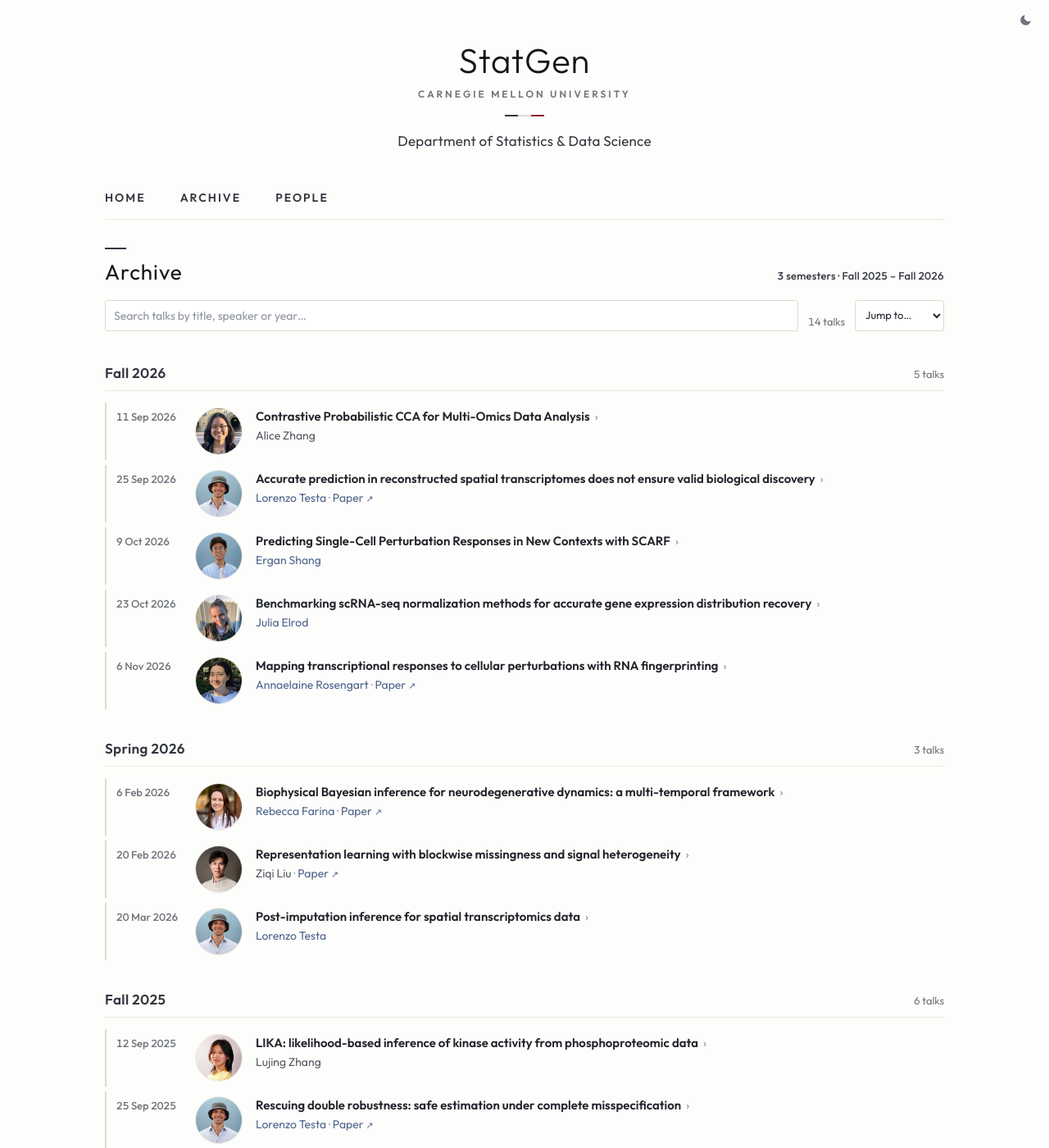
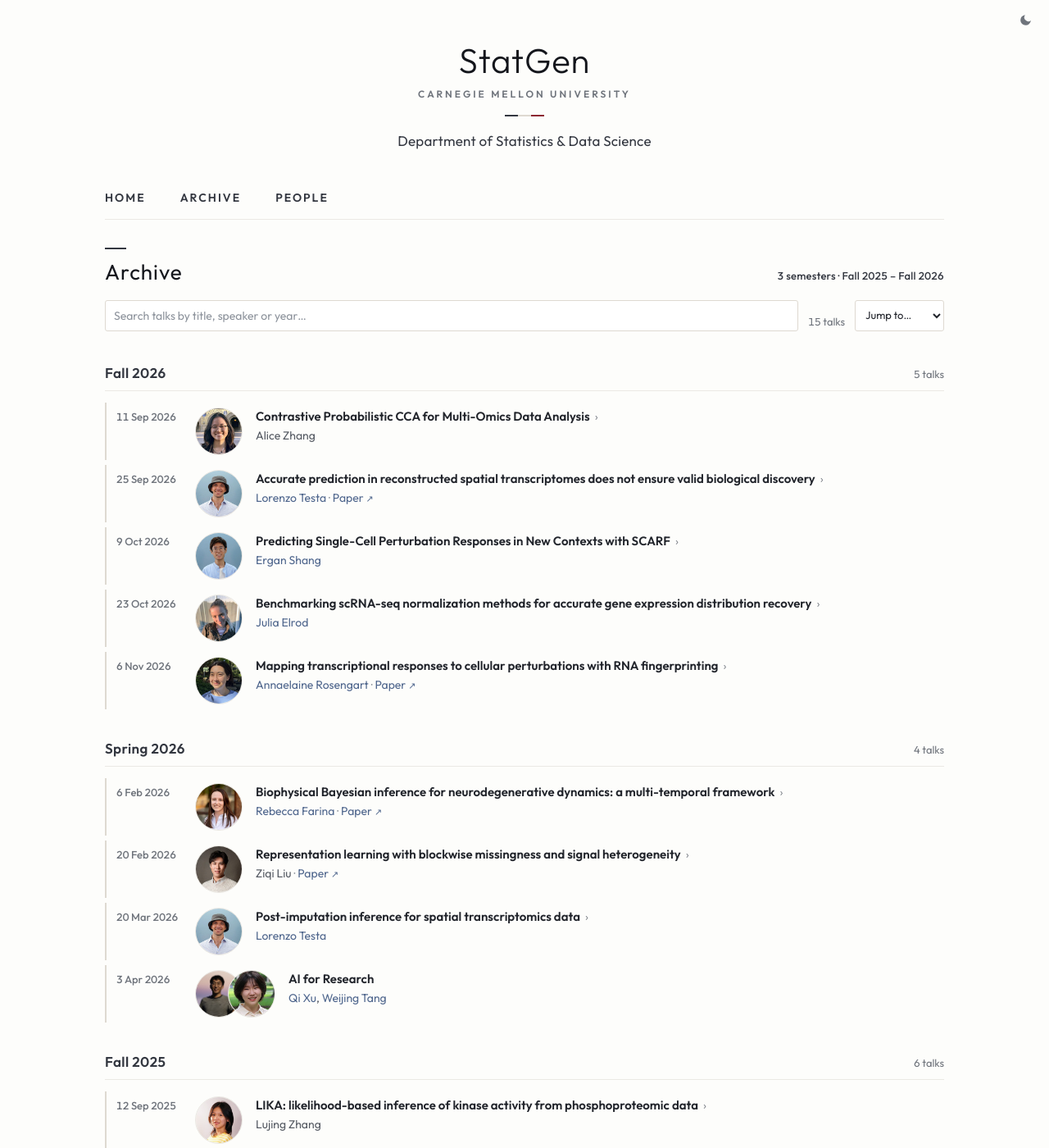
Before and after one commit to cmustatgen/cmustatgen.github.io, a Jekyll site: the page built from archive.html, in a window 1280 px wide and 1400 px high. Shown: the whole window at 82% size. Built offline with Jekyll 4.4.1, drawn with Linux system fonts in a browser that asks for light colours.

Commit message:
Add Qi Xu and Weijing Tang's AI for Research talk (Apr 3, 2026)
Co-Authored-By: Claude Fable 5.1 <noreply@anthropic.com>

```diff
--- a/_data/talks/spring2026.yaml
+++ b/_data/talks/spring2026.yaml
@@ -74,3 +74,6 @@
     cancer ST data, identifying biologically meaningful differentially expressed genes that were
     otherwise obscured in non-debiased analyses. Our approach provides a rigorous foundation for
     moving beyond mere prediction to valid discovery in spatial omics.
+- date: '2026-04-03'
+  speakers: [qi_xu, weijing_tang]
+  title: AI for Research
```
